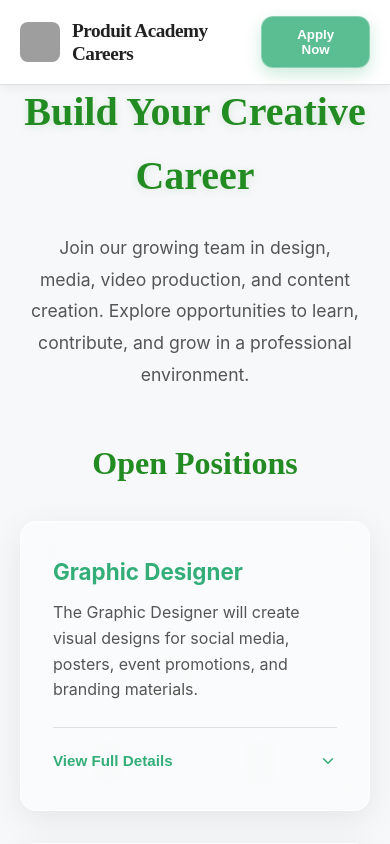
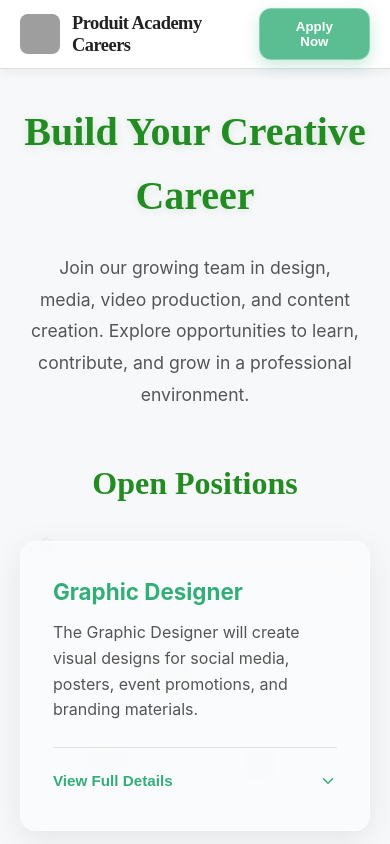
Before and after one commit to produit-academy/produit-academy-careers, a Next.js app: page / in a window 390 px wide. Shown: the top 844 px of the page. Built offline with nearby package versions, Linux system fonts and the light colour scheme; grey boxes are pictures that could not be loaded.

Commit message:
responsive deign

```diff
--- a/pages/components/Header.module.css
+++ b/pages/components/Header.module.css
@@ -40,8 +40,13 @@
 }
 
 @media (max-width: 768px) {
+    .header {
+        padding: 0.5rem 0;
+        padding-top: calc(0.5rem + env(safe-area-inset-top));
+    }
+
     .logoText {
-        font-size: 1.2rem;
+        font-size: 1.15rem;
         line-height: 1.2;
     }
 
--- a/styles/globals.css
+++ b/styles/globals.css
@@ -264,7 +264,7 @@ select.form-input {
 /* --- Responsive Media Queries --- */
 @media (max-width: 768px) {
   .hero-section {
-    padding-top: 80px;
+    padding-top: 100px;
     margin-bottom: 3rem;
   }
 
```
Also changed, not shown: styles/Home.module.css (line endings or trailing spaces).
